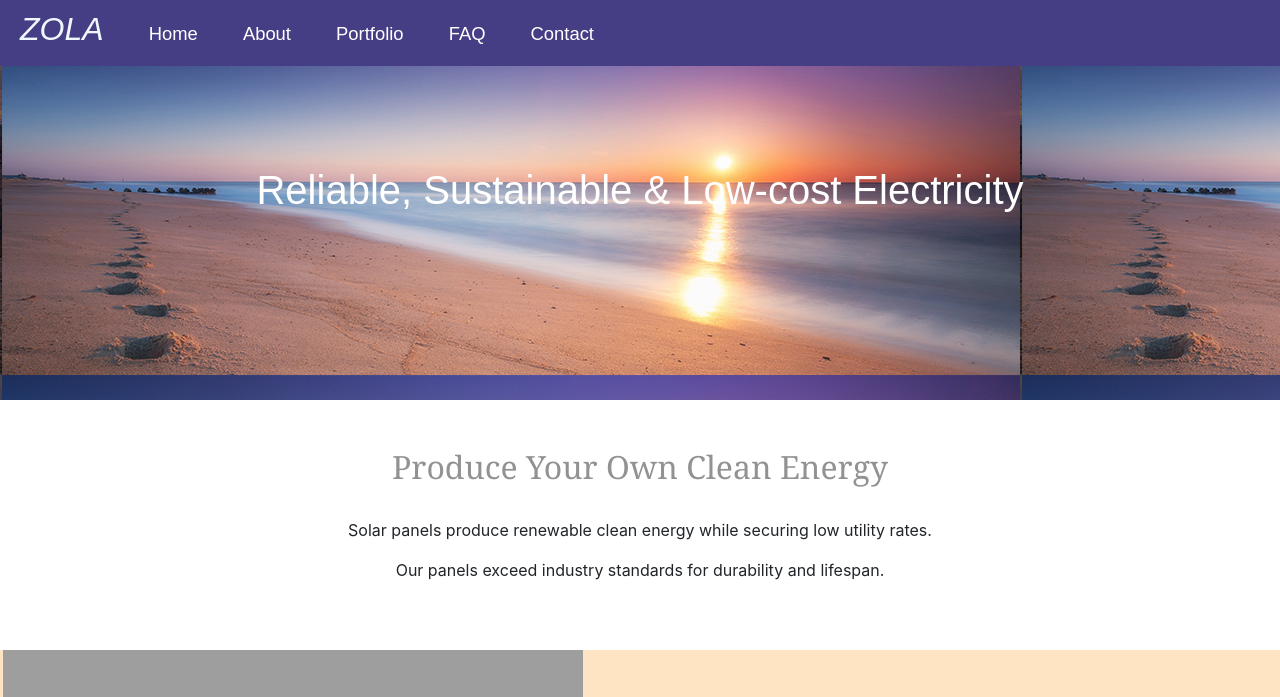
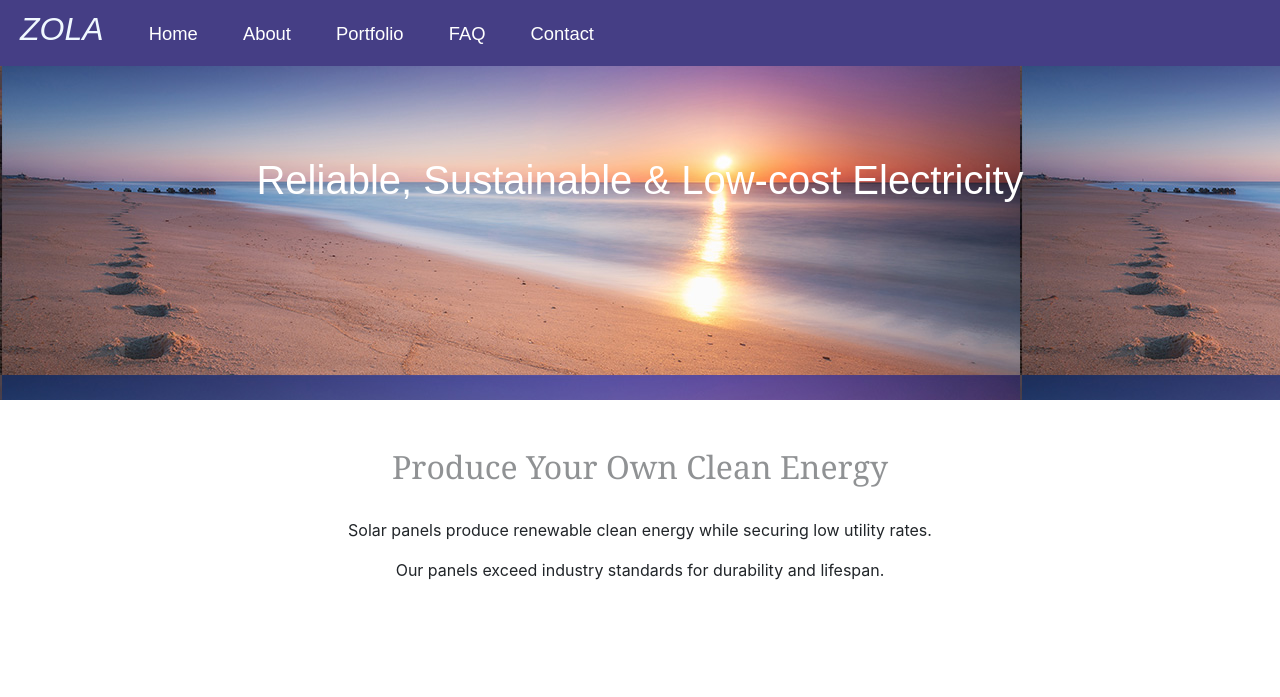
Before and after one commit to kamalsayid/Personal-Website, a plain HTML site: page index.html in a window 1280 px wide. Shown: the top 697 px of the page. Drawn offline with nearby package versions, Linux system fonts and the light colour scheme; grey boxes are pictures that could not be loaded.

Commit message:
Update index.html

```diff
--- a/index.html
+++ b/index.html
@@ -37,7 +37,9 @@
           <li><a href="pages/Contact.html">Contact</a></li>
         </ul>
 
-        <div id="pageTitle1"><h1 style="color: white;margin-top:100px; text-align: center; animation-duration: 3000ms;"
+        <div id="pageTitle1">
+
+          <h1 style="color: white;margin-top:90px; text-align: center; animation-duration: 3000ms;"
           class="animated zoomIn">
 
           Reliable, Sustainable & Low-cost Electricity</h1>
@@ -61,7 +63,7 @@
 
 
 
-<div id = "Secondsection" style="height:250px; text-align: center;">
+<div id = "Secondsection" style="height:300px; text-align: center;">
 <br>
 
 <br>
@@ -77,6 +79,8 @@
 
 <br>
 </div>
+
+
 
 
 
```
